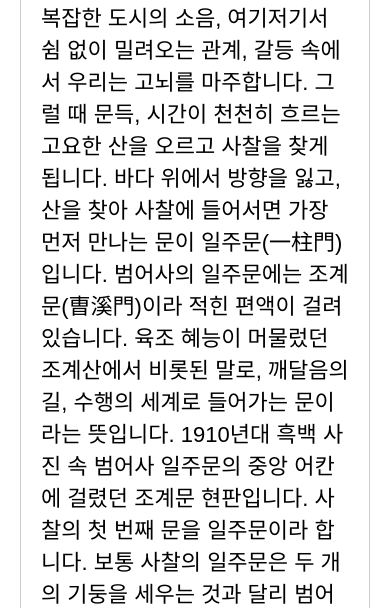
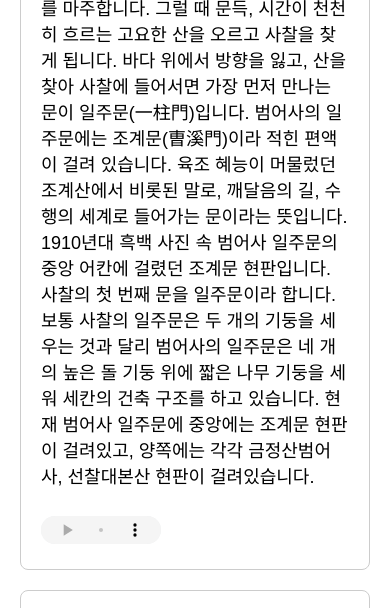
Before and after one commit to beomeomuseum/1, a plain HTML site: page index.html in a window 390 px wide. Shown: the part 337-945 px from the top of the page. Drawn offline with Linux system fonts and the light colour scheme.

Commit message:
Update index.html

```diff
--- a/index.html
+++ b/index.html
@@ -1,4 +1,3 @@
-
 <!DOCTYPE html>
 <html lang="ko">
 <head>
@@ -7,7 +6,7 @@
   <style>
     body {
       font-family: sans-serif;
-    font-size: 22px; /* ✅ 폰트 더 크게 */
+      font-size: 22px;
       margin: 20px;
     }
 
@@ -26,13 +25,31 @@
     }
 
     .card audio {
-    width: 160px; /* ✅ 오디오 플레이어 너비 줄이기 */
-    height: 30px; /* ✅ 오디오 플레이어 높이 줄이기 */
+      width: 160px;
+      height: 30px;
       margin-top: 10px;
+    }
+
+    /* 오디오 플레이어 스타일 다듬기 (웹킷 기반 브라우저용) */
+    .card audio::-webkit-media-controls-panel {
+      background-color: #f5f5f5;
+      border-radius: 5px;
     }
 
     .card h2 {
       margin-top: 0;
+    }
+
+    /* 반응형 대응 */
+    @media screen and (max-width: 600px) {
+      body {
+        font-size: 18px;
+      }
+
+      .card audio {
+        width: 120px;
+        height: 28px;
+      }
     }
   </style>
 </head>
```
Lines whose indentation alone changed are shown as unchanged.
